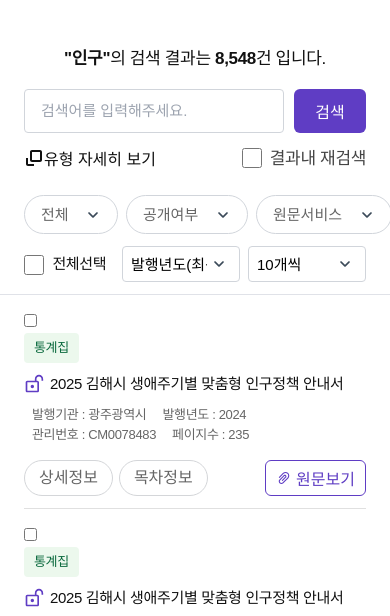
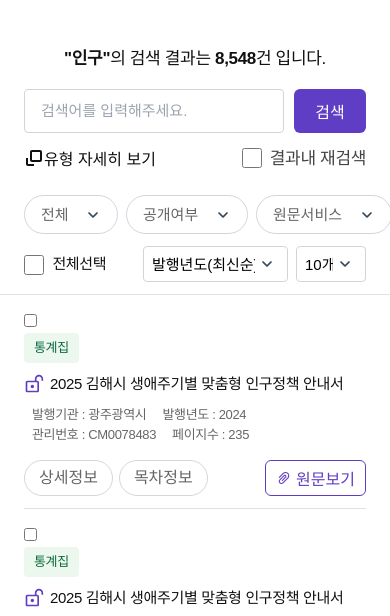
Before and after one commit to seojun1993/national-archives-korea, a plain HTML site: page search_list(상세검색_결과).html in a window 390 px wide. Shown: the part 219-835 px from the top of the page. Drawn offline with Linux system fonts and the light colour scheme; files whose address does not match are found by name.

Commit message:
stlye : 상세검색 모바일 셀렉트 박스 사이즈 조정

```diff
--- a/assets/css/pages/search_list.css
+++ b/assets/css/pages/search_list.css
@@ -623,6 +623,13 @@
         background-position: right 12px center;
     }
 
+    .detail_search_section .search_result_header_right select:nth-of-type(1) {
+        width: 145px;
+    }
+    .detail_search_section .search_result_header_right select:nth-of-type(2) {
+        width: 70px;
+    }
+
     .detail_search_section .search_result_body {
         display: flex;
         justify-content: space-between;
```
